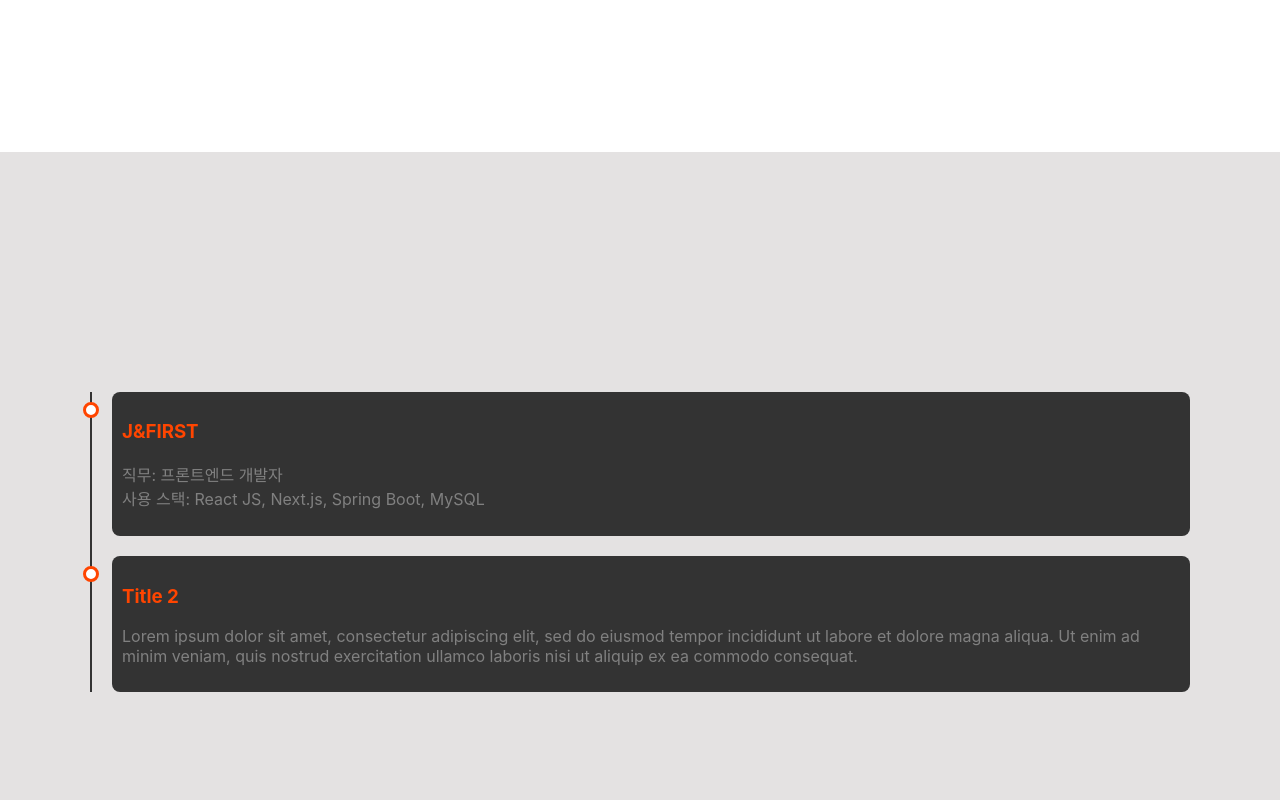
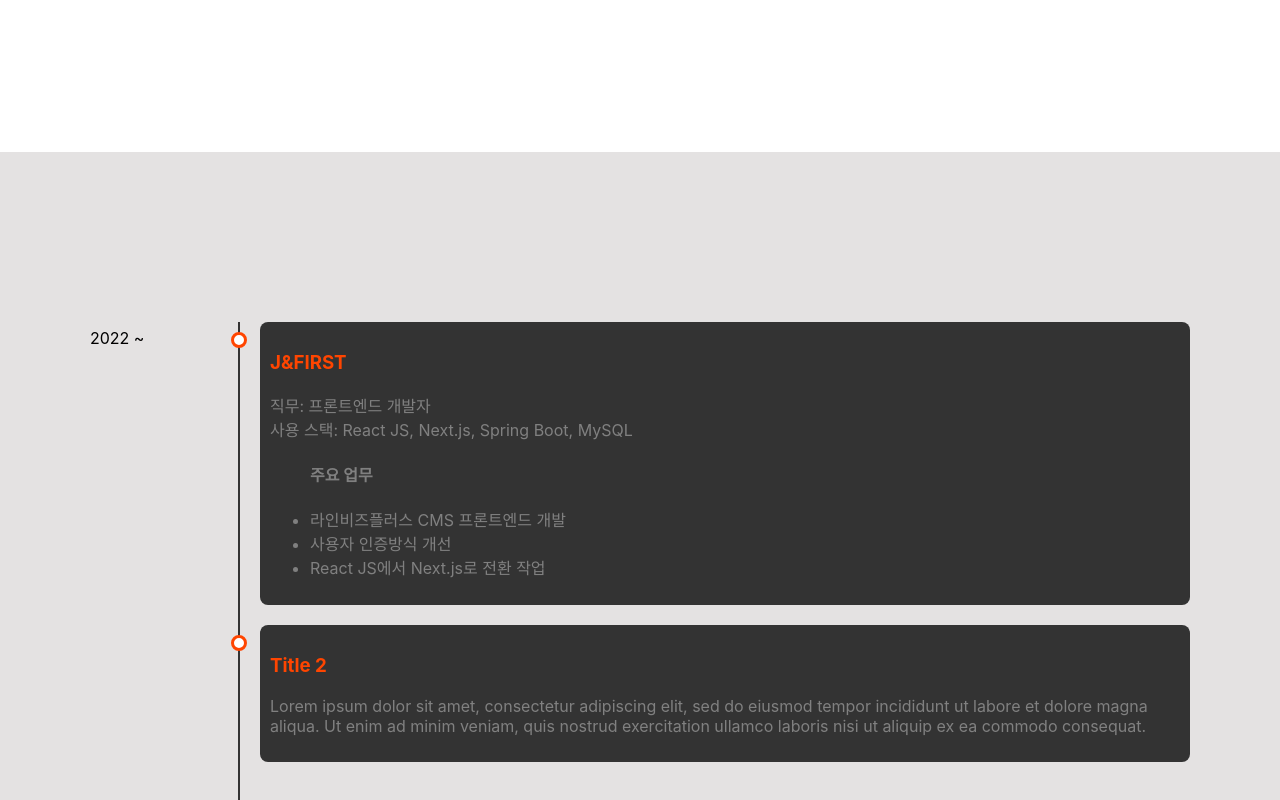
Before and after one commit to juhonamnam/portfolio, a Next.js app: page / in a window 1280 px wide. Shown: the part 1148-1948 px from the top of the page. Built offline with nearby package versions, Linux system fonts and the light colour scheme.

Commit message:
add timeline time

```diff
--- a/src/components/Career.tsx
+++ b/src/components/Career.tsx
@@ -7,6 +7,7 @@
         <Timeline>
           {[
             {
+              time: '2022 ~',
               title: 'J&FIRST',
               content: (
                 <>
@@ -15,6 +16,12 @@
                     <br />
                     사용 스택: React JS, Next.js, Spring Boot, MySQL
                   </p>
+                  <ul>
+                    <h4>주요 업무</h4>
+                    <li>라인비즈플러스 CMS 프론트엔드 개발</li>
+                    <li>사용자 인증방식 개선</li>
+                    <li>React JS에서 Next.js로 전환 작업</li>
+                  </ul>
                 </>
               ),
             },
--- a/src/components/molecule/Timeline.tsx
+++ b/src/components/molecule/Timeline.tsx
@@ -1,21 +1,21 @@
 import { ReactNode } from 'react'
 import { Card } from '../atoms/Card'
 
-interface ITimelineCard {
+interface ITimelineInfo {
+  time?: string
   title?: string
   content?: ReactNode
 }
 
-export const Timeline = ({ children }: { children: ITimelineCard[] }) => {
+export const Timeline = ({ children }: { children: ITimelineInfo[] }) => {
   return (
     <div className="timeline">
-      <div className="outer">
-        {children.map((timelineCard, idx) => (
-          <Card key={idx} title={timelineCard.title}>
-            {timelineCard.content}
-          </Card>
-        ))}
-      </div>
+      {children.map((timelineInfo, idx) => (
+        <div key={idx} className="timeline-content-wrapper">
+          <div className="time">{timelineInfo.time}</div>
+          <Card title={timelineInfo.title}>{timelineInfo.content}</Card>
+        </div>
+      ))}
     </div>
   )
 }
--- a/styles/_card.scss
+++ b/styles/_card.scss
@@ -1,6 +1,5 @@
 div.card {
   position: relative;
-  margin: 0 0 20px 20px;
   padding: 10px;
   background: #333;
   color: gray;
--- a/styles/_timeline.scss
+++ b/styles/_timeline.scss
@@ -1,9 +1,25 @@
-.timeline {
+div.timeline {
   margin: 20px auto;
   padding: 20px;
-  .outer {
-    border-left: 2px solid #333;
-    div.card::before {
+  position: relative;
+  &::before {
+    content: '';
+    position: absolute;
+    height: 100%;
+    width: 2px;
+    left: 168px;
+    background-color: #333;
+  }
+  div.timeline-content-wrapper {
+    display: grid;
+    grid-template-columns: 150px 1fr;
+    div.time {
+      margin: 0 20px 20px 0;
+      margin-top: 6px;
+    }
+    div.card {
+      margin: 0 0 20px 20px;
+      &::before {
         content: '';
         position: absolute;
         width: 10px;
@@ -16,3 +32,4 @@
       }
     }
   }
+}
```
Lines whose indentation alone changed are shown as unchanged.
